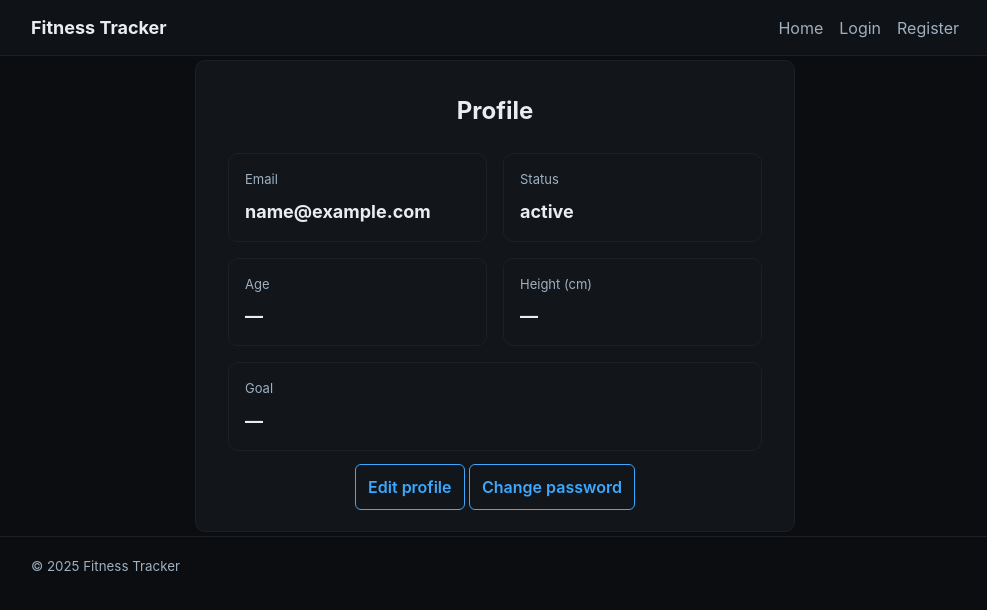
After one commit to kllimchuuk/fitness-tracker, a Django app: template authentication/templates/profile.html in a window 1280 px wide. The commit adds this page. Shown: the top 610 px of the page, without its empty margins (145-1132 px from the left). Run offline with Django 5.2, Linux system fonts and the light colour scheme; the template is opened without the code that fills it: most values are stand-ins (such as "Sample title", 1, 10 or a date in 2020).

Commit message:
feat-add-user-profile

```diff
--- /dev/null
+++ b/authentication/templates/profile.html
@@ -0,0 +1,37 @@
+{% extends "base.html" %}
+
+{% block content %}
+<div class="auth-container">
+  <div class="auth-card" style="max-width:600px">
+    <h2>Profile</h2>
+
+    <div class="cards" style="margin-top:0">
+      <div class="card">
+        <div class="card-title">Email</div>
+        <div class="card-value" style="font-size:18px;color:#e8edf2">{{ email }}</div>
+      </div>
+      <div class="card">
+        <div class="card-title">Status</div>
+        <div class="card-value" style="font-size:18px;color:#e8edf2">{{ status }}</div>
+      </div>
+      <div class="card">
+        <div class="card-title">Age</div>
+        <div class="card-value" style="font-size:18px;color:#e8edf2">{{ age|default:"—" }}</div>
+      </div>
+      <div class="card">
+        <div class="card-title">Height (cm)</div>
+        <div class="card-value" style="font-size:18px;color:#e8edf2">{{ height|default:"—" }}</div>
+      </div>
+      <div class="card" style="grid-column:1/-1">
+        <div class="card-title">Goal</div>
+        <div class="card-value" style="font-size:18px;color:#e8edf2">{{ goal|default:"—" }}</div>
+      </div>
+    </div>
+
+    <div class="auth-links" style="margin-top:24px">
+      <a href="/authentication/profile/edit/" class="auth-button secondary">Edit profile</a>
+      <a href="/authentication/profile/password/" class="auth-button secondary">Change password</a>
+    </div>
+  </div>
+</div>
+{% endblock %}
--- a/authentication/urls.py
+++ b/authentication/urls.py
@@ -6,4 +6,7 @@ urlpatterns = [
     path("register/", views.register_view, name="register"),
     path("login/", views.login_view, name="login"),
     path("logout/", views.logout_view, name="logout"),
+    path("profile/", views.profile_view, name="profile"),
+    path("profile/edit/", views.profile_edit_view, name="profile_edit"),
+    path("profile/password/", views.change_password_view, name="profile_password"),
 ]
--- a/static/css/base.css
+++ b/static/css/base.css
@@ -41,3 +41,10 @@ footer{border-top:1px solid #1c2128;color:var(--muted);padding:16px 0}
 .auth-actions{display:flex;gap:12px;justify-content:center;flex-wrap:wrap}
 .auth-button.secondary{background:transparent;border:1px solid #3ba9ff;color:#3ba9ff}
 .auth-button.secondary:hover{background:#3ba9ff;color:white}
+
+.form-group label {
+    color: #9fb0c0;
+    font-size: 14px;
+    margin-bottom: 4px;
+    display: block;
+  }
--- a/tracker/templates/base.html
+++ b/tracker/templates/base.html
@@ -14,6 +14,7 @@
           <a href="/">Home</a>
           {% if user_id %}
             <span class="user-indicator">Welcome, {{ email }}</span>
+            <a href="/authentication/profile/">Profile</a>
             <a href="/authentication/logout/">Logout</a>
           {% else %}
             <a href="/authentication/login/">Login</a>
```
Also changed, not shown: authentication/templates/profile_edit.html (added, +28 -0 lines), authentication/templates/profile_password.html (added, +22 -0 lines), authentication/views.py (+90 -0 lines).
